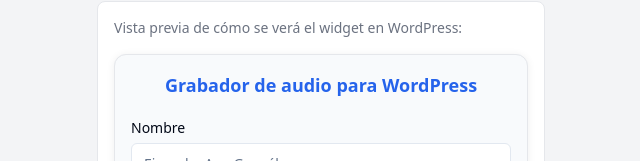
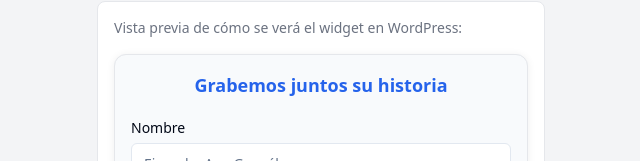
Before and after one commit to Flavexxx/memorableqraudiohistorias, a React (Vite) app: page / in a window 1280 px wide. Both pictures are taken after a click on the tab "Vista Embed". Shown: the part 159-320 px from the top of the page, without its empty margins (319-959 px from the left). Built offline with nearby package versions, Linux system fonts and the light colour scheme.

Commit message:
feat: Make audio recorder title editable
Allow the audio recorder title to be customized.

```diff
--- a/src/components/WordPressEmbed.tsx
+++ b/src/components/WordPressEmbed.tsx
@@ -1,4 +1,3 @@
-
 import React, { useState, useEffect } from 'react';
 import AudioRecorder from './AudioRecorder';
 import { Input } from "@/components/ui/input";
@@ -10,6 +9,7 @@ import type { WidgetConfig } from "@/types/WidgetConfig";
 // Por defecto, si no hay config global disponible
 const defaultConfig: WidgetConfig = {
   texts: {
+    mainTitle: "Grabemos juntos su historia", // Título personalizable por defecto
     title: "Grabador de audio para WordPress",
     nameLabel: "Nombre",
     namePlaceholder: "Ejemplo: Ana González",
@@ -127,7 +127,7 @@ const WordPressEmbed: React.FC<WordPressEmbedProps> = (props) => {
         border: `1px solid ${styles.borderColor}`,
       }}>
         <div className="mb-4 text-lg font-semibold text-center" style={{ color: styles.primaryColor }}>
-          {texts.title}
+          {texts.mainTitle || texts.title} {/* Prioriza mainTitle, fallback a title */}
         </div>
         <div className="mb-2">
           <Label htmlFor="nombre">{texts.nameLabel}</Label>
--- a/src/types/WidgetConfig.ts
+++ b/src/types/WidgetConfig.ts
@@ -1,5 +1,6 @@
 
 export interface WidgetTextConfig {
+  mainTitle?: string; // Nuevo campo para el título principal personalizable
   title?: string;
   nameLabel?: string;
   namePlaceholder?: string;
```
